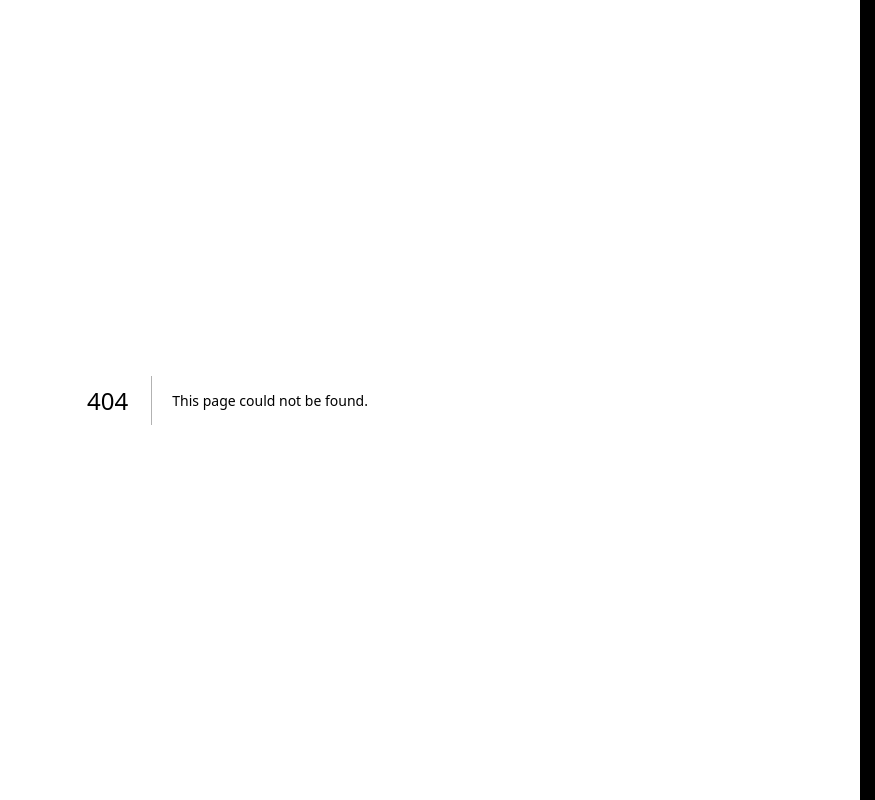
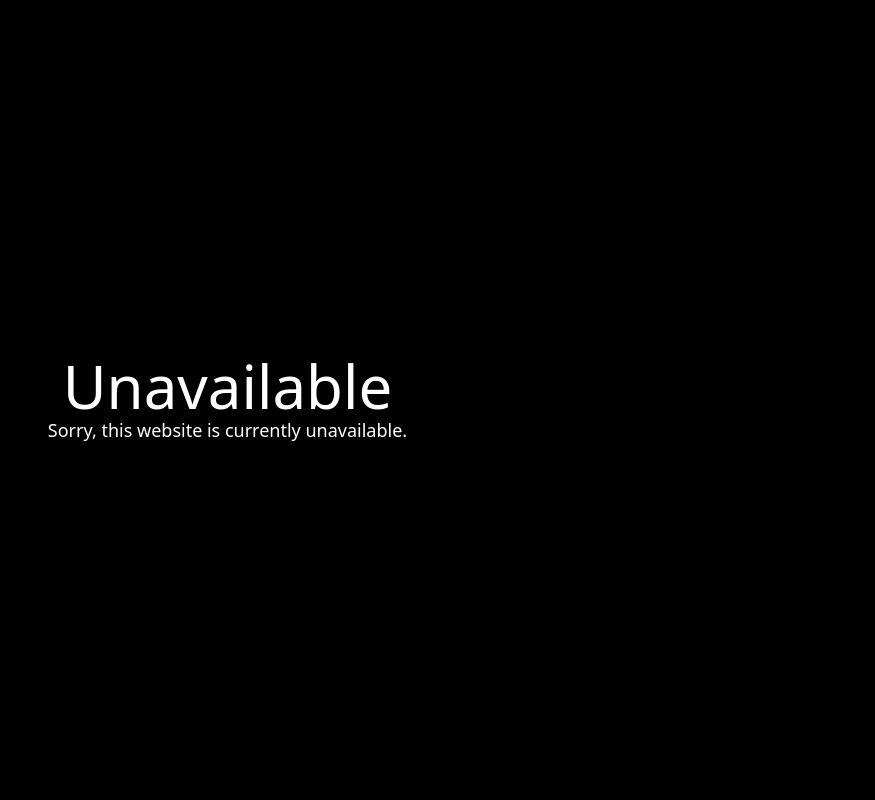
Before and after one commit to yoratoni/next-js-boilerplate, a Next.js app: page /unavailable in a window 1280 px wide. Before the commit this address had no page. Shown: the whole page, without its empty margins (405-1280 px from the left). Built offline with nearby package versions, Linux system fonts and the light colour scheme.

Commit message:
Added missing page

```diff
--- /dev/null
+++ b/pages/unavailable/index.tsx
@@ -0,0 +1,8 @@
+export default function Unavailable() {
+	return (
+		<div className="flex flex-col items-center justify-center w-full h-screen bg-black">
+			<h1 className="text-6xl">Unavailable</h1>
+			<p className="text-lg">Sorry, this website is currently unavailable.</p>
+		</div>
+	)
+}
```
